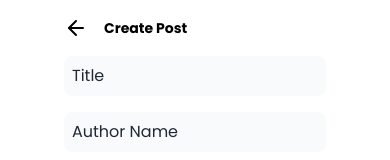
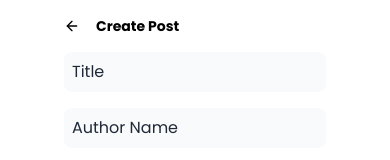
Before and after one commit to Marsik004/MERN-Wanderlust, a React (Vite) app in the folder frontend/: page /add-blog in a window 390 px wide. Shown: the top 160 px of the page. Built offline with nearby package versions, Linux system fonts and the light colour scheme.

Commit message:
Make the add page responsive

```diff
--- a/frontend/src/pages/add-blog.tsx
+++ b/frontend/src/pages/add-blog.tsx
@@ -91,8 +91,8 @@ function AddBlog() {
   return (
     <div className="font-[Poppins] p-4 px-16 bg-white ">
       <div className="flex justify-start items-center mb-4">
-        <div className=" text-black cursor-pointer w-fit">
-          <FiArrowLeft style={{ fontSize: '24px' }} onClick={() => navigate(-1)} />
+        <div className=" text-black cursor-pointer w-fit  text-base md:text-lg lg:text-2xl">
+          <FiArrowLeft onClick={() => navigate(-1)} />
         </div>
         <h2 className="text-sm md:text-lg  lg:text-2xl font-bold ml-4">Create Post</h2>
       </div>
@@ -172,7 +172,7 @@ function AddBlog() {
 
         <button
           type="submit"
-          className="bg-black text-white p-2 rounded-lg hover:bg-gray-800 w-full md:w-fit"
+          className="bg-black text-white text-[16px] md:text-lg lg:text-xl p-2 rounded-lg hover:bg-gray-800 w-full md:w-fit"
         >
           Create Blog
         </button>
```
